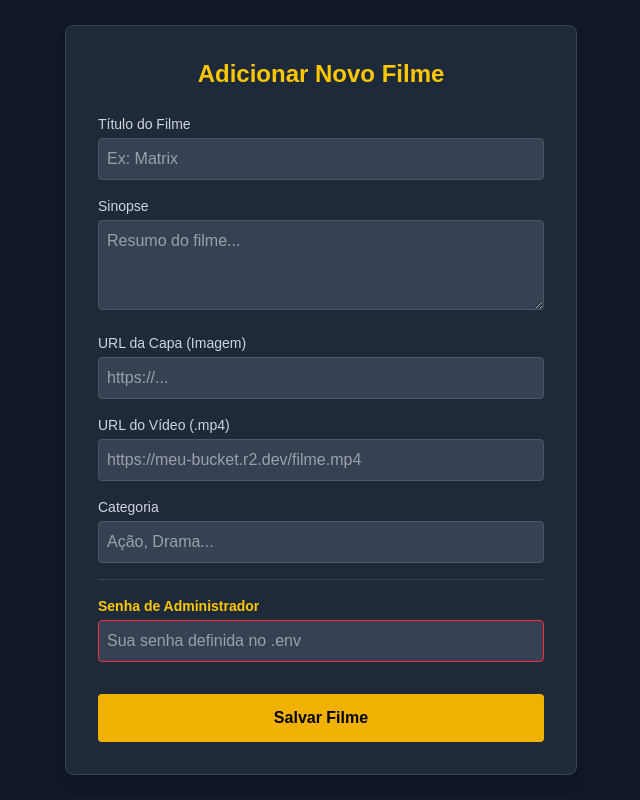
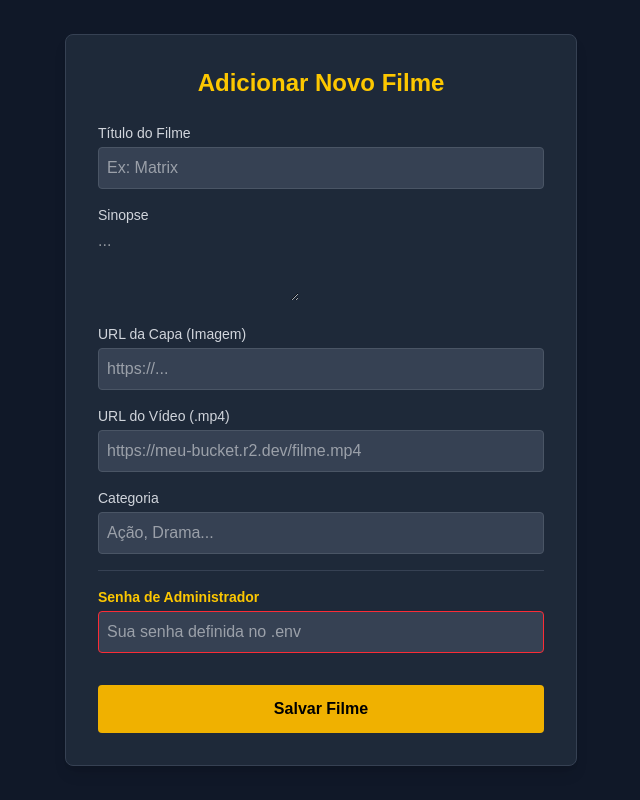
Before and after one commit to samsuns9sued-hue/thonyflix, a Next.js app: page /admin in a window 1280 px wide. Shown: the whole page, without its empty margins (319-959 px from the left). Built offline with nearby package versions, Linux system fonts and the light colour scheme; no server answers.

Commit message:
Faz campos do admin serem opcionais

```diff
--- a/src/app/admin/page.tsx
+++ b/src/app/admin/page.tsx
@@ -59,12 +59,11 @@ export default function AdminPage() {
           <div>
             <label className="block text-sm mb-1 text-gray-300">Sinopse</label>
             <textarea
-              name="sinopse"
-              required
-              rows={3}
-              className="w-full p-2 rounded bg-gray-700 border border-gray-600 focus:border-yellow-400 outline-none"
-              placeholder="Resumo do filme..."
-            />
+  name="sinopse" // <-- O 'required' sumiu
+  rows={3}
+  className="..."
+  placeholder="..."
+/>
           </div>
 
           {/* Link da Capa */}
```
